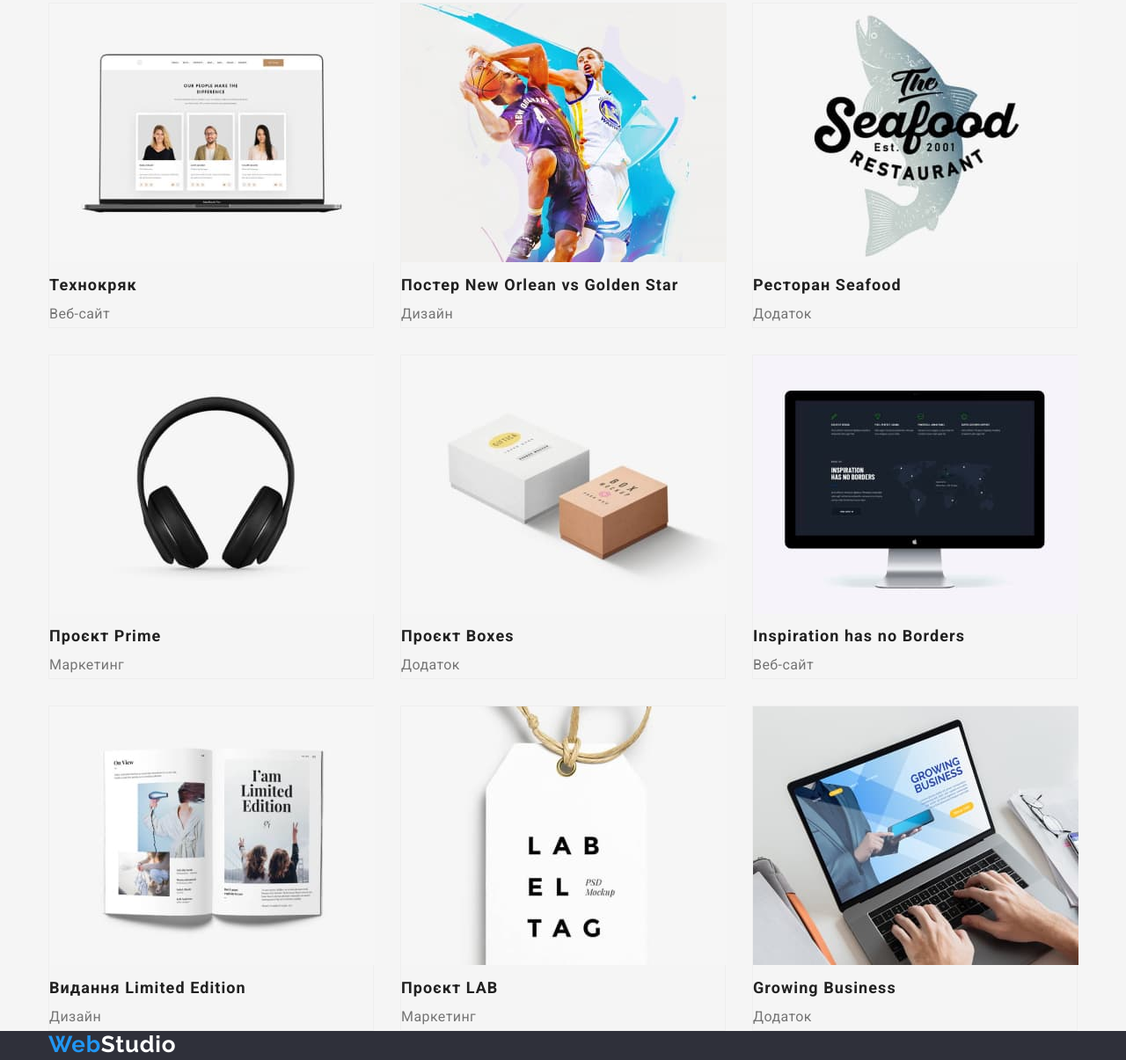
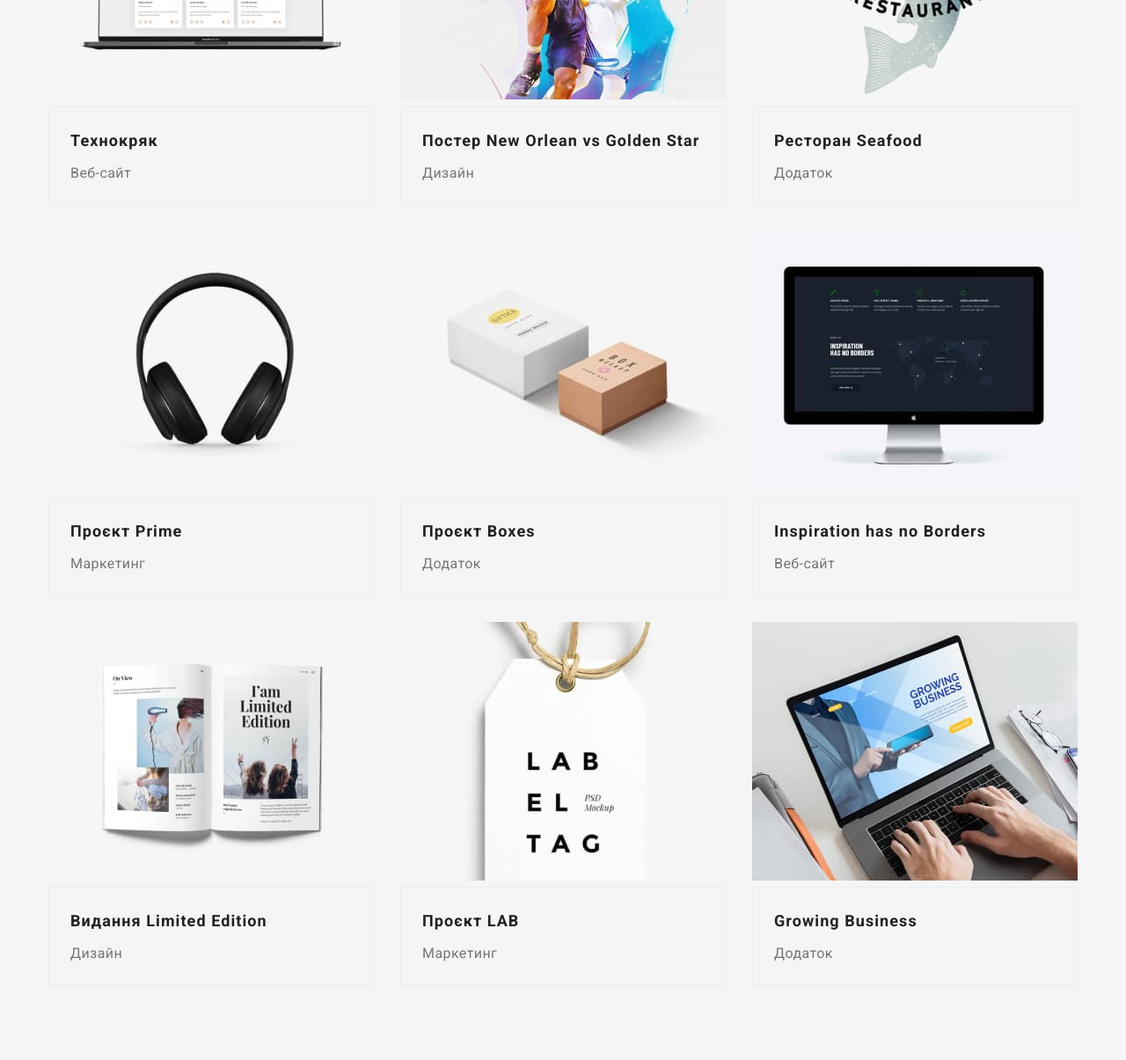
Before and after one commit to MariKa2525/goitt-markup-hw-03, a plain HTML site: page portfolio.html in a window 1280 px wide. Shown: the part 447-1652 px from the top of the page at 88% size. Drawn offline with nearby package versions, Linux system fonts and the light colour scheme.

Commit message:
add edits

```diff
--- a/css/styles.css
+++ b/css/styles.css
@@ -328,19 +328,16 @@ body {
 
     /* Filters */
 
-    .filters {
 
 
-    }
-
     .filters-list {
-        display: flex;
-        justify-content: center;
+     display: flex;
+    justify-content: center;
     }
 
 
     .filters-list .item + .item {
-        margin-left: 8px;
+    margin-left: 8px;
     }
 
 
@@ -354,12 +351,15 @@ body {
 
     }
 
+    .card-title {
+        padding: 20px 24px;
+        border: 1px solid #EEEEEE;
+    }
+
     .progects-items {
      width: 370px;
     margin-right: 30px;
      margin-bottom: 30px;
-     border: 1px solid #EEEEEE;
-
 
 
     }
@@ -375,7 +375,7 @@ body {
 
     .title-progect {
     margin-top: 0;
-     margin-bottom: 0;
+     margin-bottom: 4px;
 
     color: var(--title-text-color);
     font-weight: 700;
@@ -403,6 +403,9 @@ body {
     /* Футер */
 
     .page-footer {
+    padding-top: 60px;
+    padding-bottom: 60px;
+
     color: var(--hero-text-color);
     background: #2F303A;
     text-decoration: none;
@@ -419,7 +422,7 @@ body {
 
     .logo-footer:hover,
     .logo-footer:focus {
-        color: var(--accent-color);
+    color: var(--accent-color);
     }
 
     .adress {
--- a/portfolio.html
+++ b/portfolio.html
@@ -9,7 +9,7 @@
     <link rel="preconnect" href="https://fonts.gstatic.com" crossorigin>
     <link href="https://fonts.googleapis.com/css2?family=Raleway:wght@700&family=Roboto:wght@400;500;700;900&display=swap"
        rel="stylesheet">
-       <link rel="stylesheet" href="https://cdnjs.cloudflare.com/ajax/libs/modern-normalize/1.1.0/modern-normalize.min.css" integrity="sha512-wpPYUAdjBVSE4KJnH1VR1HeZfpl1ub8YT/NKx4PuQ5NmX2tKuGu6U/JRp5y+Y8XG2tV+wKQpNHVUX03MfMFn9Q==" crossorigin="anonymous" referrerpolicy="no-referrer" />
+       <link rel="stylesheet" href="https://cdnjs.cloudflare.com/ajax/libs/modern-normalize/1.1.0/modern-normalize.min.css" integrity="sha512-wpPYUAdjBVSE4KJnH1VR1HeZfpl1ub8YT/NKx4PuQ5NmX2tKuGu6U/JRp5y+Y8XG2tV+wKQpNHVUX03MfMFn9Q==" crossorigin="anonymous" referrerpolicy="no-referrer"/>
        <link rel="stylesheet" href="./css/styles.css"/>
 </head>
 
@@ -44,7 +44,7 @@
 
 <section class="section">
 <div class="container filters">
-    <h1 class="hero-title">Галерея робіт</h1>
+    <h1 class="hero-title" hidden>Галерея робіт</h1>
     <ul class="filters-list list">
         <li class="item"><button type="button" name="button" class="button secondary"><b>Усі</b></button></li>
         <li class="item"><button type="button" name="button" class="button secondary"><b>Веб-сайти</b></button></li>
@@ -53,7 +53,7 @@
         <li class="item"><button type="button" name="button" class="button secondary"><b>Маркетинг</b></button></li>
     </ul>
 </div>
-</section>
+
 
    <!--Галерея-->
 
@@ -62,49 +62,76 @@
     <ul class="progects-list list">
         <li class="progects-items">
             <a href=""><img src="./image/img1.jpg" alt="Приклад вебсайту" width="370"/>
+            <div class="card-title">
             <h2 class="title-progect">Технокряк</h2>
-            <p class="title-text">Веб-сайт</p></a>
+            <p class="title-text">Веб-сайт</p>
+        </div>
+        </a>
         </li>
         <li class="progects-items">
             <a href="">
             <img src="./image/img2.jpg" alt="Два гравці з м'ячем" width="370" />
+            <div class="card-title">
             <h2 class="title-progect">Постер New Orlean vs Golden Star</h2>
-            <p class="title-text">Дизайн</p></a>
+            <p class="title-text">Дизайн</p>
+            </div>
+            </a>
         </li>
         <li class="progects-items"><a href="">
             <img src="./image/img3.jpg" alt="Емблема ресторана Seafood" width="370"/>
+            <div class="card-title">
             <h2 class="title-progect">Ресторан Seafood</h2>
-            <p class="title-text">Додаток</p></a>
+            <p class="title-text">Додаток</p>
+            </div>
+            </a>
         </li>
         <li class="progects-items"><a href="">
-            <img src="./image/img4.jpg" alt="Навушники" width="370" />
+            <img src="./image/img4.jpg" alt="Навушники" width="370"/>
+            <div class="card-title">
             <h2 class="title-progect">Проєкт Prime</h2>
-            <p class="title-text">Маркетинг</p></a>
+            <p class="title-text">Маркетинг</p>
+            </div>
+            </a>
         </li>
         <li class="progects-items"><a href="">
-            <img src="./image/img5.jpg" alt="Дві коробки" width="370" />
+            <img src="./image/img5.jpg" alt="Дві коробки" width="370"/>
+            <div class="card-title">
             <h2 class="title-progect">Проєкт Boxes</h2>
-            <p class="title-text">Додаток</p></a>
+            <p class="title-text">Додаток</p>
+            </div>
+            </a>
         </li>
         <li class="progects-items"><a href="">
-            <img src="./image/img6.jpg" alt="Монітор комп'ютера" width="370" />
+            <img src="./image/img6.jpg" alt="Монітор комп'ютера" width="370"/>
+            <div class="card-title">
             <h2 class="title-progect">Inspiration has no Borders</h2>
-            <p class="title-text">Веб-сайт</p></a>
+            <p class="title-text">Веб-сайт</p>
+           </div>
+           </a>
         </li>
         <li class="progects-items"><a href="">
-            <img src="./image/img7.jpg" alt="Розгорнута книжка" width="370" />
+            <img src="./image/img7.jpg" alt="Розгорнута книжка" width="370"/>
+            <div class="card-title">
             <h2 class="title-progect"> Видання Limited Edition</h2>
-            <p class="title-text">Дизайн</p></a>
+            <p class="title-text">Дизайн</p>
+            </div>
+            </a>
         </li>
         <li class="progects-items"><a href="">
-            <img src="./image/img8.jpg" alt="Бірка" width="370" />
+            <img src="./image/img8.jpg" alt="Бірка" width="370"/>
+            <div class="card-title">
             <h2 class="title-progect">Проєкт LAB</h2>
-            <p class="title-text">Маркетинг</p></a>
+            <p class="title-text">Маркетинг</p>
+            </div>
+            </a>
         </li>
         <li class="progects-items"><a href="">
-            <img src="./image/img9.jpg" alt="Відкритий ноутбук" width="370" />
+            <img src="./image/img9.jpg" alt="Відкритий ноутбук" width="370"/>
+            <div class="card-title">
             <h2 class="title-progect">Growing Business</h2>
-            <p class="title-text">Додаток</p></a>
+            <p class="title-text">Додаток</p>
+             </div>
+             </a>
         </li>
     </ul>
 </div>
```
Also changed, not shown: index.html (+8 -8 lines).
